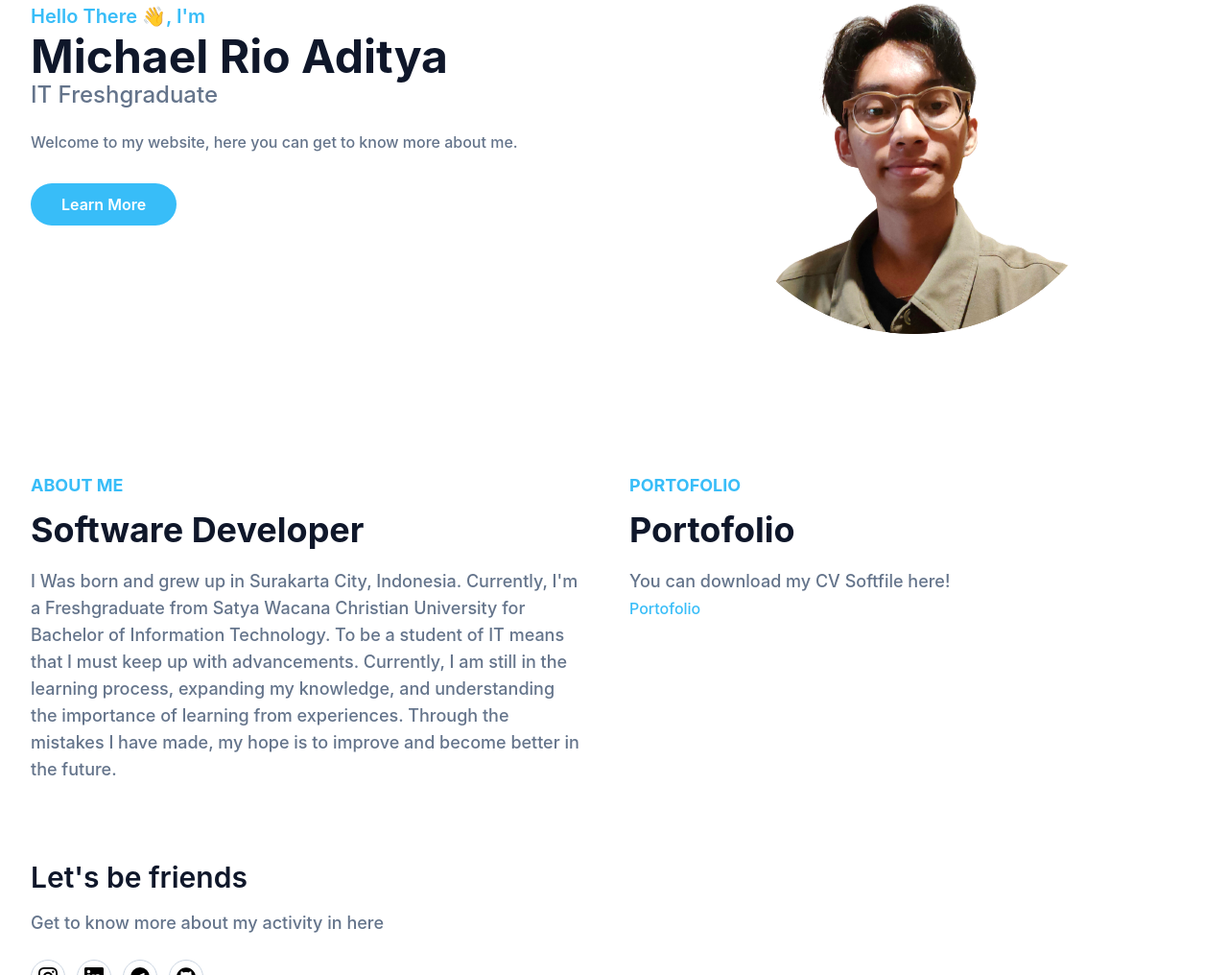
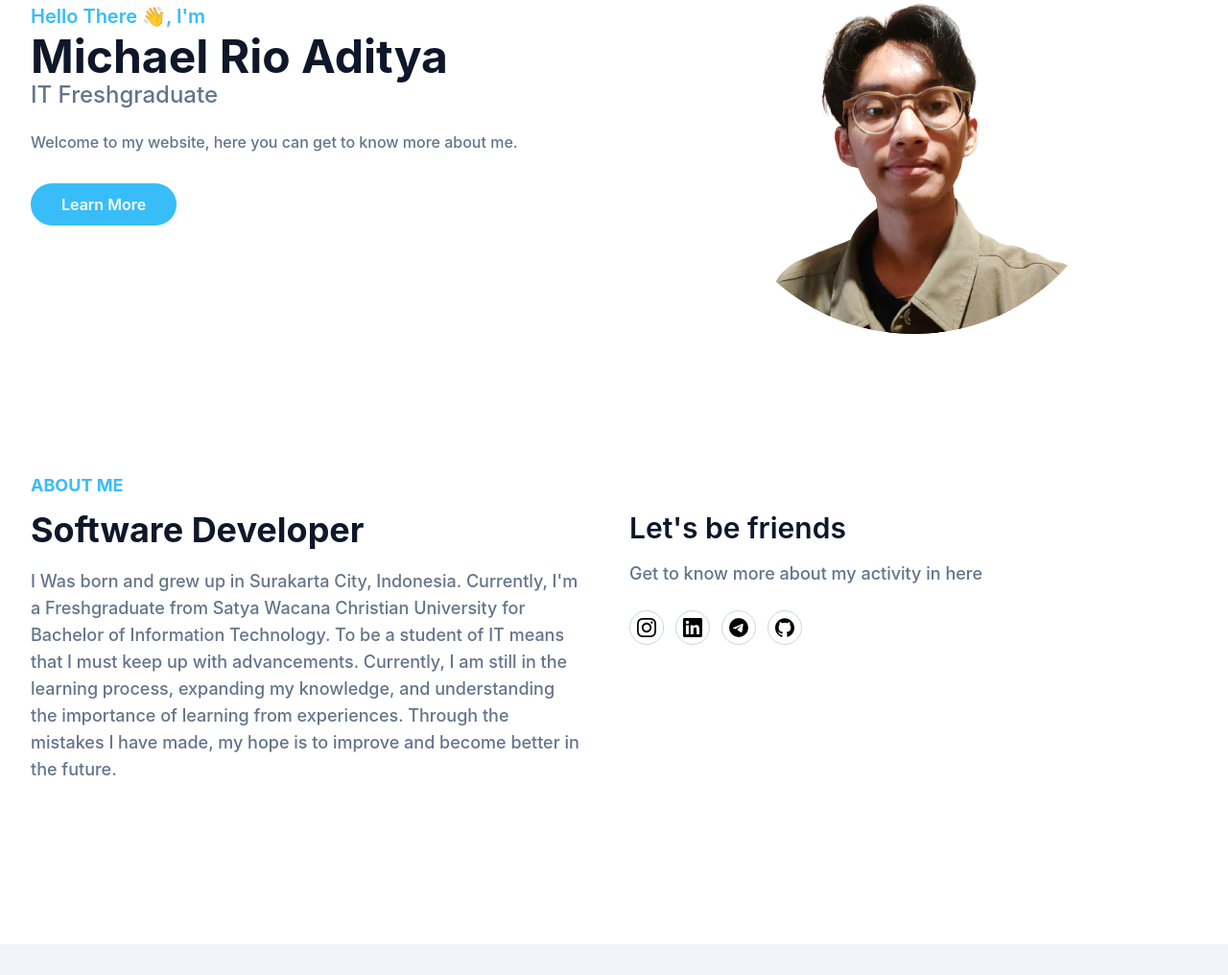
Before and after one commit to himichael00/portofolio, a website: page index.html in a window 1280 px wide. Shown: the part 265-1281 px from the top of the page at 96% size. Drawn offline with Linux system fonts and the light colour scheme.

Commit message:
updated porto section

```diff
--- a/index.html
+++ b/index.html
@@ -103,7 +103,7 @@
                         Through the mistakes I have made, my hope is to improve and become better in the future.
                     </p>
                 </div>
-                <div class="w-full px-4 mb-10 lg:w-1/2">
+                <!-- <div class="w-full px-4 mb-10 lg:w-1/2">
                     <h4 class="font-bold uppercase text-primary text-lg
                     mb-3">Portofolio</h4>
                     <h2 class="font-bold text-dark text-3xl mb-5 max-w-md lg:text-4xl">Portofolio</h2>
@@ -111,7 +111,7 @@
                         <br>
                         <a href="https://drive.google.com/uc?export=download&id=12cSuUiu7L--akqb_beiTAYhrEW0wix9x" class="inline-block text-base text-primary" target="_blank">Portofolio</a>
                     </p>
-                </div>
+                </div> -->
                 <div class="w-full px-4 lg:w-1/2">
                     <h3 class="font-semibold text-dark text-2xl mb-4 lg:text-3xl lg:pt-10">Let's be friends</h3>
                     <p class="font-medium text-base text-secondary mb-6 lg:text-lg">Get to know more about my activity in here
```
Also changed, not shown: src/output.css.
